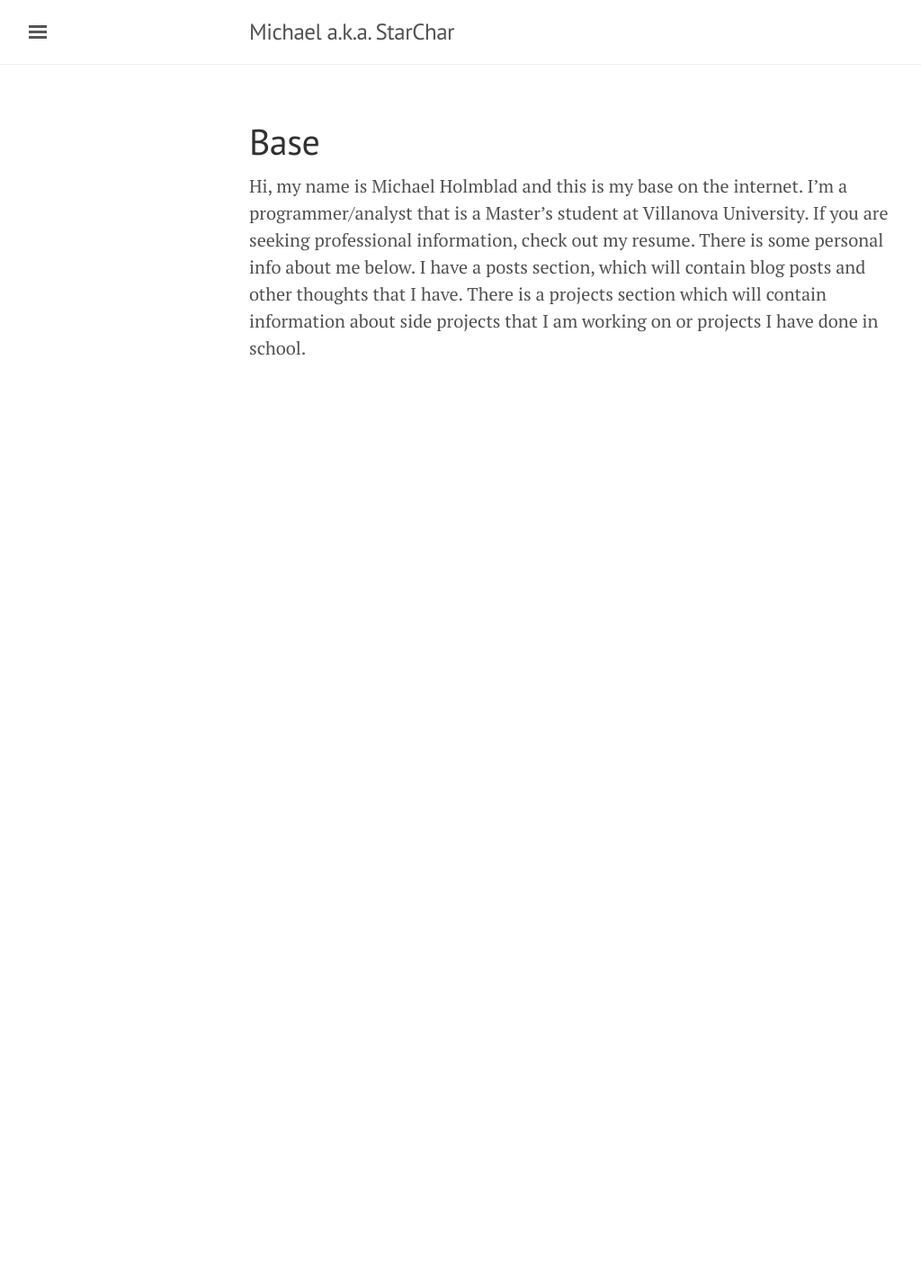
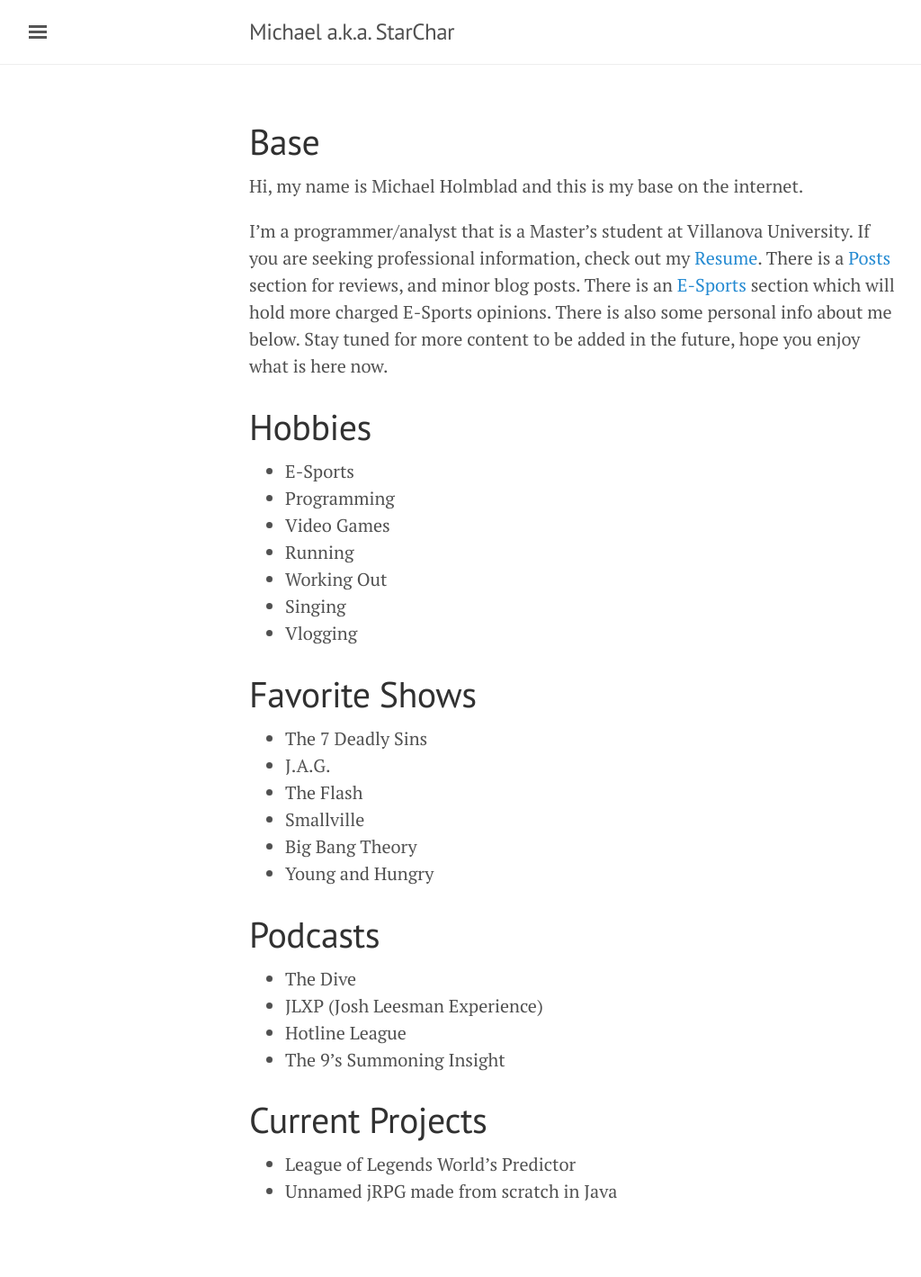
Before and after one commit to MHolmblad13/michaelholmblad.com, a Jekyll site: the page built from index.md, in a window 1280 px wide. Shown: the whole page at 90% size, without its empty margins (3-1027 px from the left). Built offline with Jekyll 4.4.1, drawn with Linux system fonts in a browser that asks for light colours; before the commit the page ends 900 px from its top, so only the background shows below that.

```diff
--- a/_config.yml
+++ b/_config.yml
@@ -10,6 +10,7 @@ baseurl: "" # the subpath of your site, e.g. /blog
 
 # Build settings
 markdown: kramdown
+permalink: /:title
 paginate: 5
 
 # Plugins
@@ -17,7 +18,7 @@ gems:
   - jekyll-paginate
 
 # Custom variables
-version: "1.0.0"
+version: "1.0.1"
 
 paginate_path: /posts/page:num/
 
--- a/_includes/sidebar.html
+++ b/_includes/sidebar.html
@@ -24,12 +24,19 @@
       {% endif %}
     {% endfor %}
 
+    {% include link.html %}
+
     <a class="sidebar-nav-item{% if page.url == site.baseurl %} active{% endif %}" href="{{ site.baseurl }}/posts/index.html">Posts</a>
 
     <span class="sidebar-nav-item">Currently v{{ site.version }}</span>
   </nav>
 
   <div class="sidebar-item">
+    <span>Contact Info:</span>
+	  <a href="https://github.com/MHolmblad13" target="_blank"><span class="icon-github"></span> Github</a>
+    <a href="https://www.linkedin.com/in/michael-holmblad-517960135" target="_blank"	><span class="icon-linkedin"></span> Linkedin </a>
+    <a href="https://twitter.com/StarChar21" target="_blank"><span class="icon-twitter"></span> StarChar21</a>
+	  <span class="icon-envelope-o"></span> MHolmblad13[at]gmail.com
     <p>
       &copy; {{ site.time | date: '%Y' }}. All rights reserved.
     </p>
--- a/index.md
+++ b/index.md
@@ -3,4 +3,36 @@ layout: page
 title: Base
 ---
 
-Hi, my name is Michael Holmblad and this is my base on the internet. I'm a programmer/analyst that is a Master's student at Villanova University. If you are seeking professional information, check out my resume. There is some personal info about me below. I have a posts section, which will contain blog posts and other thoughts that I have. There is a projects section which will contain information about side projects that I am working on or projects I have done in school.
+Hi, my name is Michael Holmblad and this is my base on the internet.
+
+I'm a programmer/analyst that is a Master's student at Villanova University. If you are seeking professional information, check out my [Resume](resume). There is a [Posts](posts) section for reviews, and minor blog posts. There is an [E-Sports](esports) section which will hold more charged E-Sports opinions. There is also some personal info about me below. Stay tuned for more content to be added in the future, hope you enjoy what is here now.
+
+# Hobbies
+* E-Sports
+* Programming
+* Video Games
+* Running
+* Working Out
+* Singing
+* Vlogging
+
+
+# Favorite Shows
+* The 7 Deadly Sins
+* J.A.G.
+* The Flash
+* Smallville
+* Big Bang Theory
+* Young and Hungry
+
+
+# Podcasts
+* The Dive
+* JLXP (Josh Leesman Experience)
+* Hotline League
+* The 9's Summoning Insight
+
+
+# Current Projects
+* League of Legends World's Predictor
+* Unnamed jRPG made from scratch in Java
```
Also changed, not shown: _includes/link.html (added).
